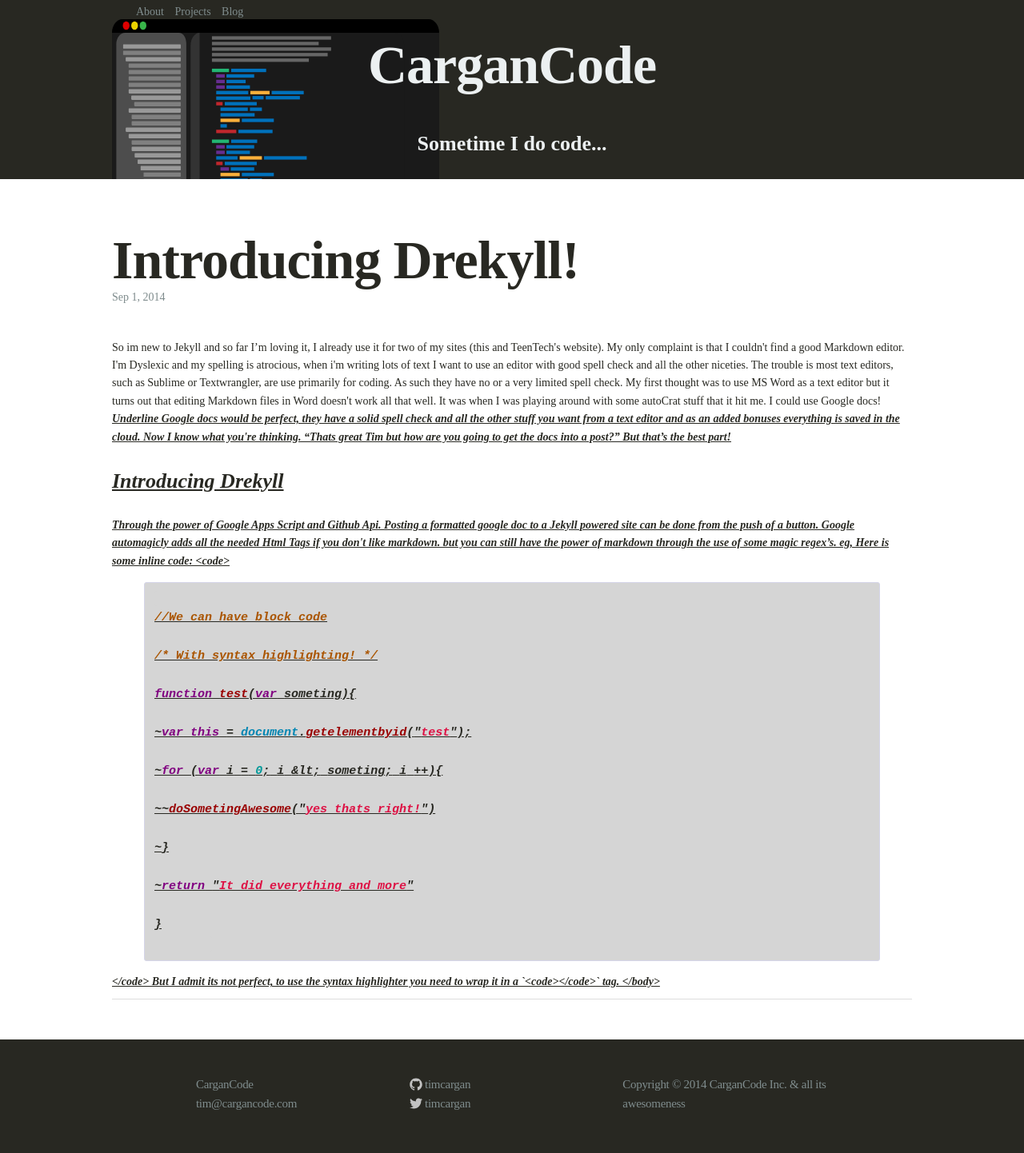
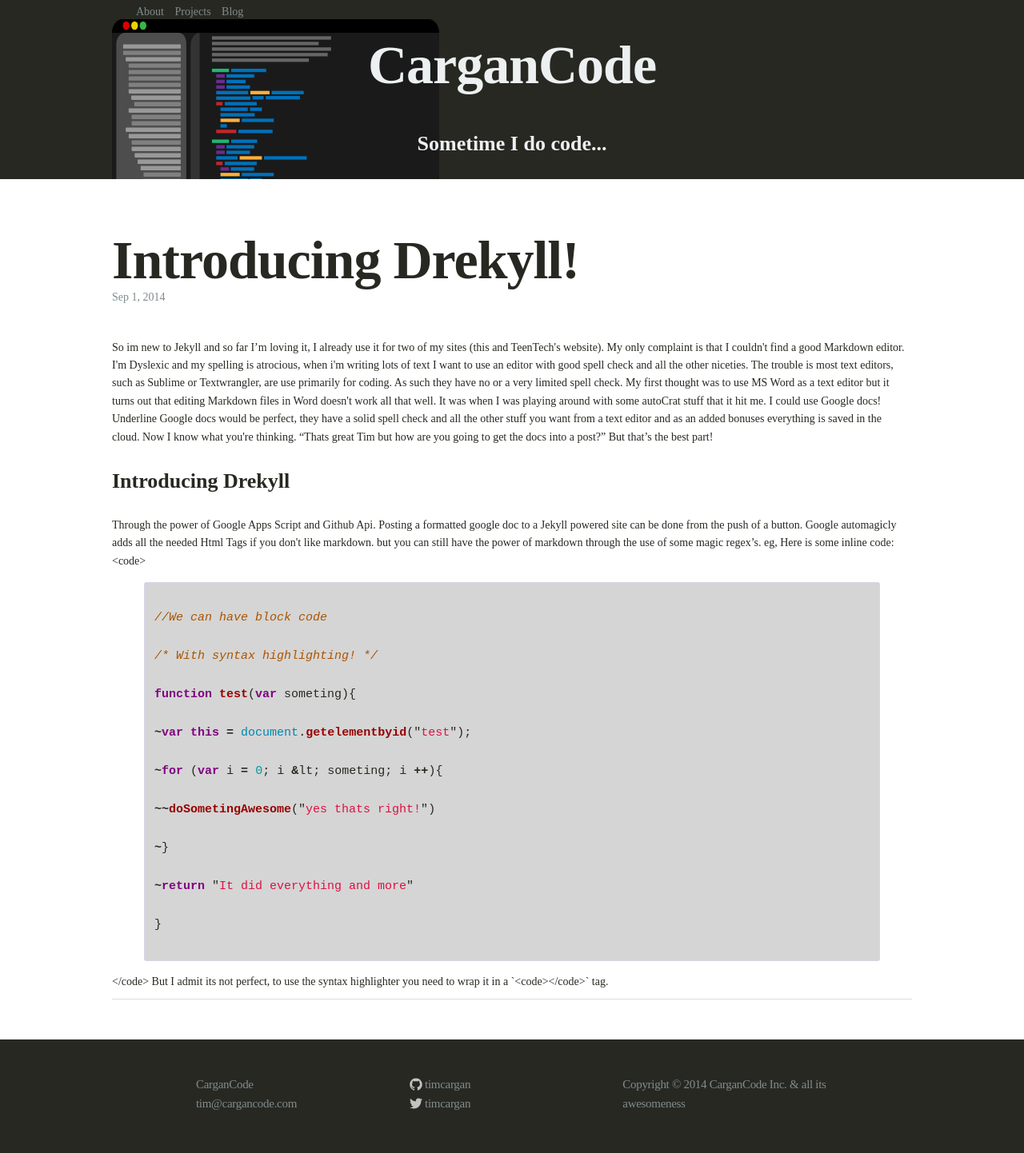
Before and after one commit to CarganCode/CarganCode.github.io, a Jekyll site: the page built from _posts/2014-9-1-Introducing_Drekyll!.md, in a window 1280 px wide. Shown: the whole page at 80% size. Built offline with Jekyll 4.4.1, drawn with Linux system fonts in a browser that asks for light colours.

Commit message:
Update 2014-9-1-Introducing_Drekyll!.md

```diff
--- a/_posts/2014-9-1-Introducing_Drekyll!.md
+++ b/_posts/2014-9-1-Introducing_Drekyll!.md
@@ -8,7 +8,7 @@
 
 
 <!--more-->
-	<span style="font-style:italic;text-decoration:underline;font-weight:bold;">Underline
+Underline
 
 Google docs would be perfect, they have a solid spell check and all the other stuff you want from a text editor and as an added bonuses everything is saved in the cloud. Now I know what you're thinking. “Thats great Tim but how are you going to get the docs into a post?” But that’s the best part!
 
```
